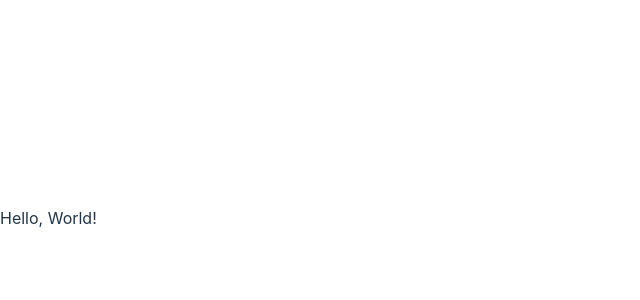
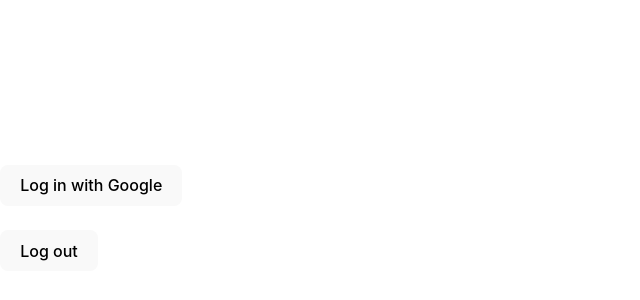
Before and after one commit to akira0716/my-react-app, a React (Vite) app: page / in a window 1280 px wide. Shown: the part 182-482 px from the top of the page, without its empty margins (0-640 px from the left). Built offline with nearby package versions, Linux system fonts and the light colour scheme; no server answers.

Commit message:
✨ Auth0の導入&PWA化の実施

```diff
--- a/package.json
+++ b/package.json
@@ -10,6 +10,7 @@
     "preview": "vite preview"
   },
   "dependencies": {
+    "@auth0/auth0-react": "^2.2.4",
     "react": "^18.3.1",
     "react-dom": "^18.3.1"
   },
--- a/src/App.jsx
+++ b/src/App.jsx
@@ -1,5 +1,51 @@
+import { Auth0Provider, useAuth0 } from "@auth0/auth0-react";
+
 function App() {
-  return <div>Hello, World!</div>;
+  return (
+    <Auth0Provider
+      domain={import.meta.env.VITE_DOMAIN_URL}
+      clientId={import.meta.env.VITE_CLIENT_ID}
+      authorizationParams={{
+        redirect_uri: import.meta.env.VITE_AUTHORIZATIONPARAMS_URL,
+      }}
+    >
+      <LoginButton />
+      <br />
+      <LogoutButton />
+    </Auth0Provider>
+  );
+}
+
+function LoginButton() {
+  const { loginWithRedirect } = useAuth0();
+
+  const handleLogin = () => {
+    loginWithRedirect({
+      connection: "google-oauth2",
+    });
+  };
+
+  return (
+    <div>
+      <button onClick={handleLogin}>Log in with Google</button>
+    </div>
+  );
+}
+
+function LogoutButton() {
+  const { logout } = useAuth0();
+
+  const handleLogout = () => {
+    logout({
+      returnTo: "http://localhost:5500", // ログアウト後にリダイレクトするURLを指定
+    });
+  };
+
+  return (
+    <div>
+      <button onClick={handleLogout}>Log out</button>
+    </div>
+  );
 }
 
 export default App;
--- a/src/main.jsx
+++ b/src/main.jsx
@@ -2,6 +2,12 @@
 import ReactDOM from "react-dom/client";
 import App from "./App.jsx";
 import "./index.css";
+
+if ("serviceWorker" in navigator) {
+  window.addEventListener("load", () => {
+    navigator.serviceWorker.register("/sw.js");
+  });
+}
 
 ReactDOM.createRoot(document.getElementById("root")).render(
   <React.StrictMode>
--- a/vite.config.js
+++ b/vite.config.js
@@ -29,4 +29,8 @@
       },
     }),
   ],
+  server: {
+    host: "0.0.0.0",
+    port: 5500, // ここでポート番号を変更
+  },
 });
```
Also changed, not shown: sw.js (added, +47 -0 lines), 2 other files (tests, documents, lock files or other folders).
